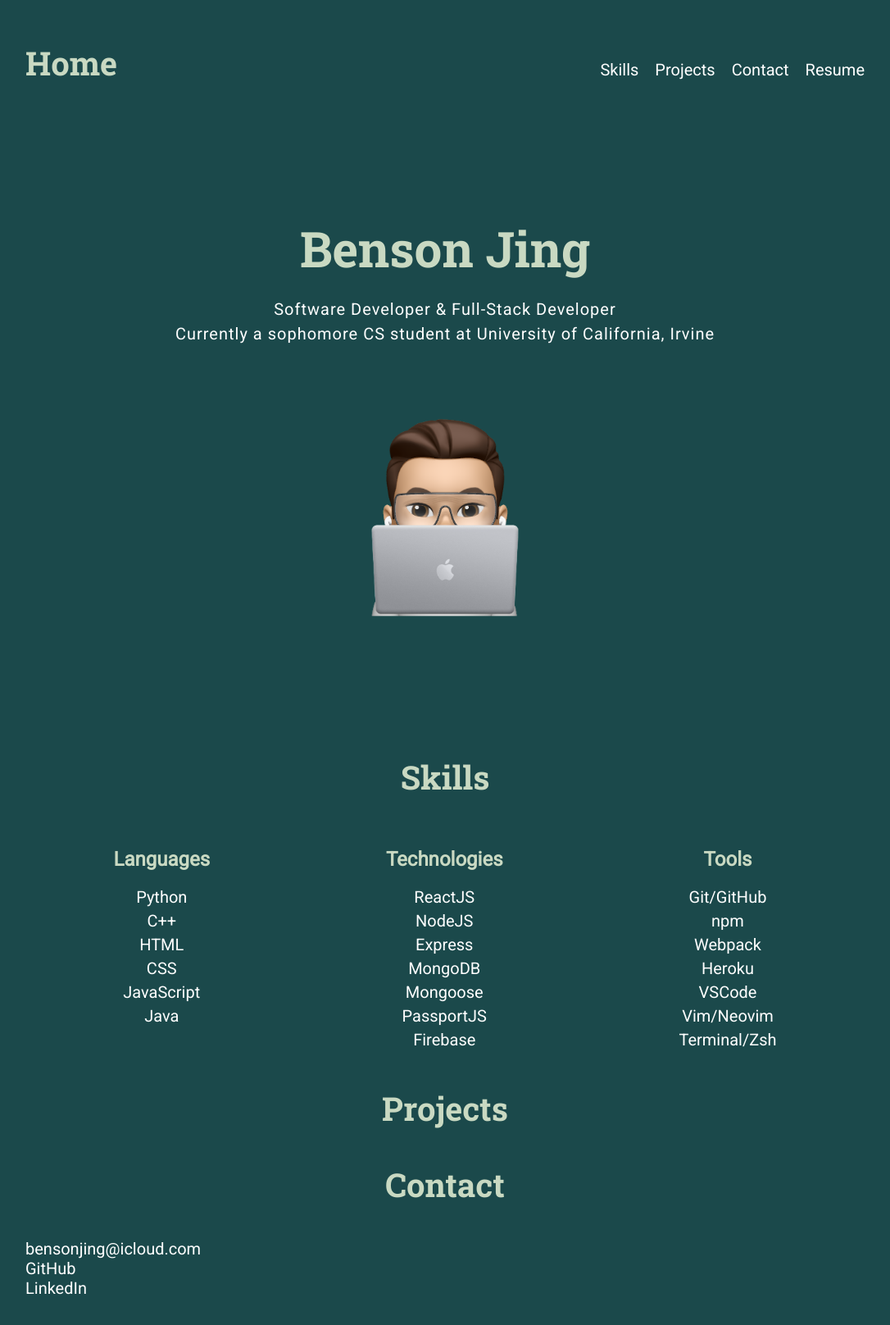
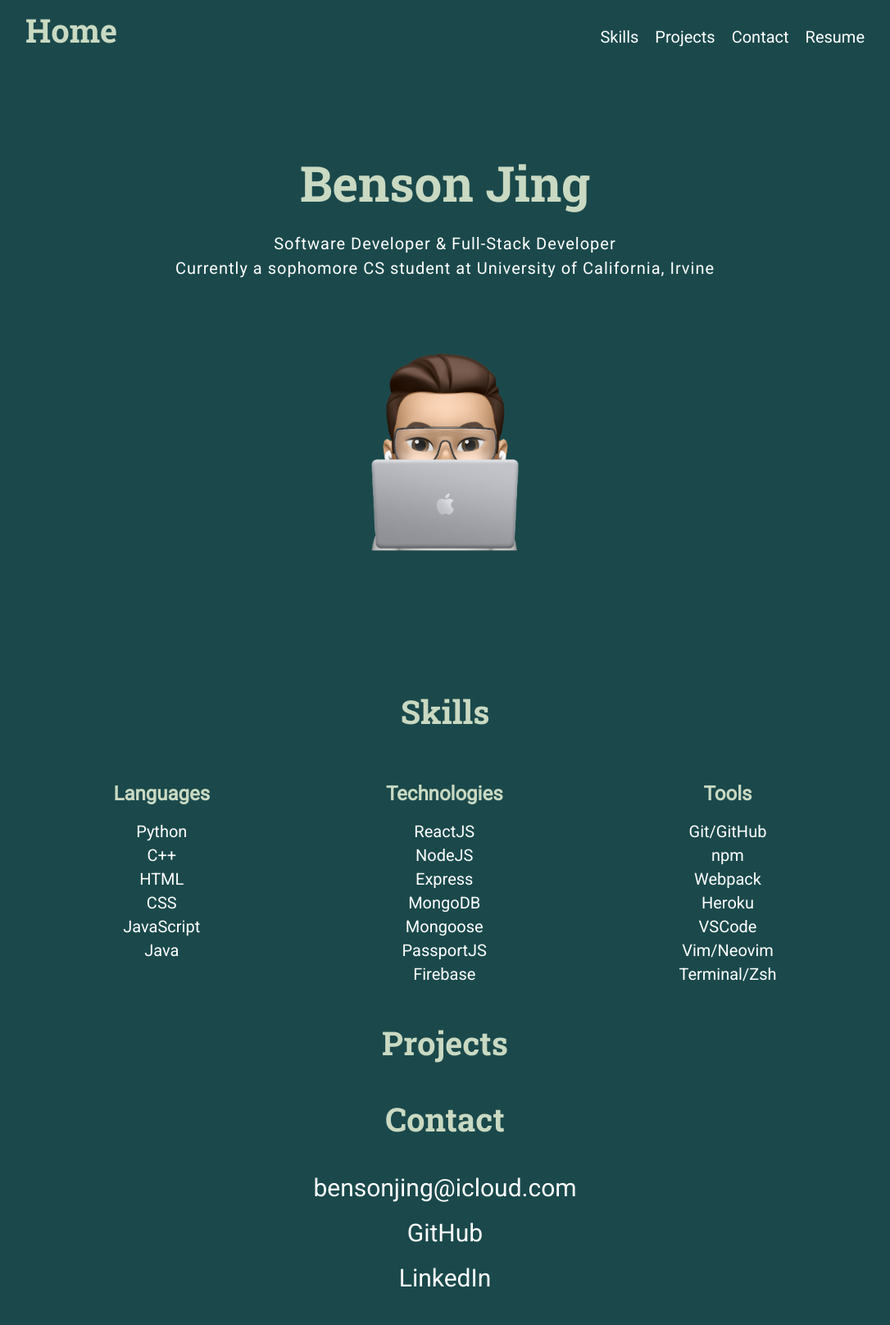
Before and after one commit to bensonjing/bensonjing.github.io, a React (Create React App) app: page / in a window 1280 px wide. Shown: the whole page at 82% size, without its empty margins (97-1183 px from the left). Before the commit the page ends 1583 px from the top, so only its background shows below. Built offline with nearby package versions, Linux system fonts and the light colour scheme.

Commit message:
implement contact style

```diff
--- a/src/App.css
+++ b/src/App.css
@@ -76,6 +76,10 @@ li {
   top: 0;
 }
 
+#header h2 {
+  margin: 0;
+}
+
 #header #right {
   display: flex;
   gap: 1em;
@@ -111,3 +115,16 @@ li {
   display: flex;
   justify-content: space-around;
 }
+
+/* Contact */
+#contact {
+  text-align: center;
+  margin-bottom: 40px;
+}
+
+#links {
+  display: flex;
+  flex-direction: column;
+  gap: 20px;
+  font-size: 1.5rem;
+}
--- a/src/components/Contact.js
+++ b/src/components/Contact.js
@@ -2,6 +2,7 @@ function Contact() {
   return (
     <div id="contact">
       <h2>Contact</h2>
+      <div id="links">
         <div>
           <a href="mailto:bensonjing@icloud.com" rel="noreferrer">
             bensonjing@icloud.com
@@ -26,6 +27,7 @@ function Contact() {
           </a>
         </div>
       </div>
+    </div>
   );
 }
 
--- a/src/components/Header.js
+++ b/src/components/Header.js
@@ -1,7 +1,7 @@
 function Header() {
   return (
     <div id="header">
-      <h2 onClick={() => window.location.replace("#header")}>Home</h2>
+      <h2 onClick={() => window.location.replace("#intro")}>Home</h2>
       <div id="right">
         <button onClick={() => window.location.replace("#skills")}>
           Skills
```
Lines whose indentation alone changed are shown as unchanged.
